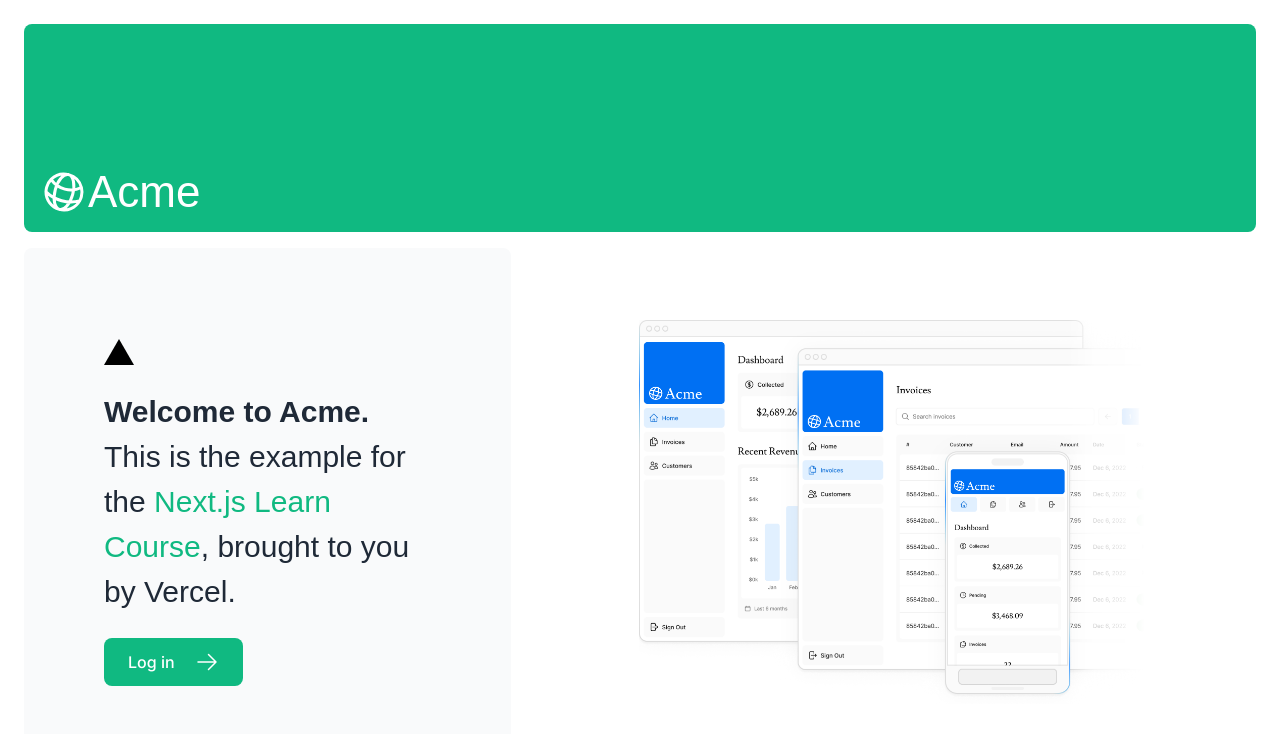
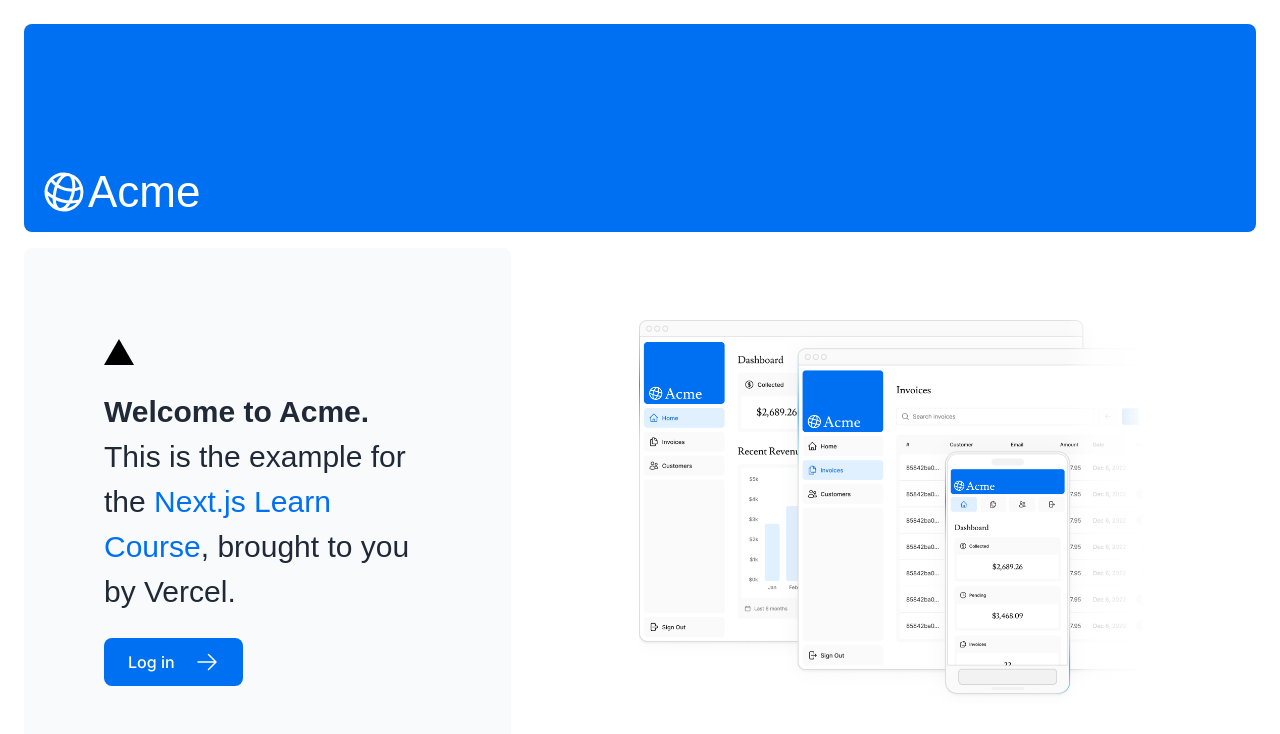
Before and after one commit to yash49/nextjs-dashboard, a Next.js app: page / in a window 1280 px wide. Shown: the top 734 px of the page. Built offline with nearby package versions, Linux system fonts and the light colour scheme; a web font is replaced by a local one.

Commit message:
Revert "change blue color"
This reverts commit d14ee0b9043516b69e263f58ee2374ef28b80c99.

```diff
--- a/tailwind.config.ts
+++ b/tailwind.config.ts
@@ -13,10 +13,9 @@
       },
       colors: {
         blue: {
-          300: '#6ee7b7',
-          400: '#34d399',
-          500: '#10b981',
-          600: '#059669',
+          400: '#2589FE',
+          500: '#0070F3',
+          600: '#2F6FEB',
         },
       },
     },
```
